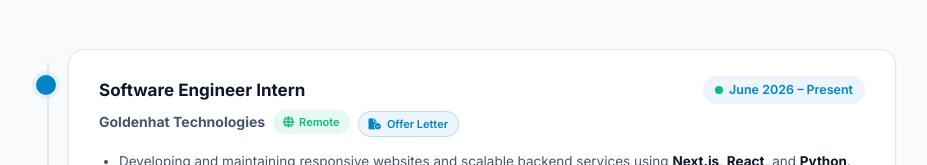
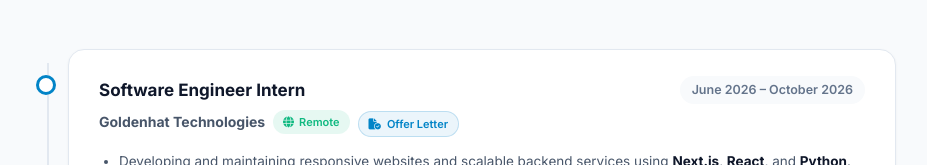
Before and after one commit to yatinjain75/Yatin_Jain, a website built with Vite: page index.html in a window 1280 px wide. Shown: the part 1632-1797 px from the top of the page, without its empty margins (174-1101 px from the left). Built offline with nearby package versions, Linux system fonts and the light colour scheme.

Commit message:
Update Goldenhat Technologies internship timeline to June 2026 - October 2026

```diff
--- a/index.html
+++ b/index.html
@@ -306,7 +306,7 @@
 
           <!-- Experience 1 -->
           <div class="timeline-item">
-            <div class="timeline-dot active-dot"></div>
+            <div class="timeline-dot"></div>
             <div class="timeline-card">
               <div class="timeline-header">
                 <div>
@@ -318,7 +318,7 @@
                     </a>
                   </h4>
                 </div>
-                <span class="timeline-date active-date"><span class="pulse-dot"></span> June 2026 – Present</span>
+                <span class="timeline-date">June 2026 – October 2026</span>
               </div>
               <ul class="timeline-bullets">
                 <li>Developing and maintaining responsive websites and scalable backend services using <strong>Next.js</strong>, <strong>React</strong>, and <strong>Python</strong>.</li>
```
